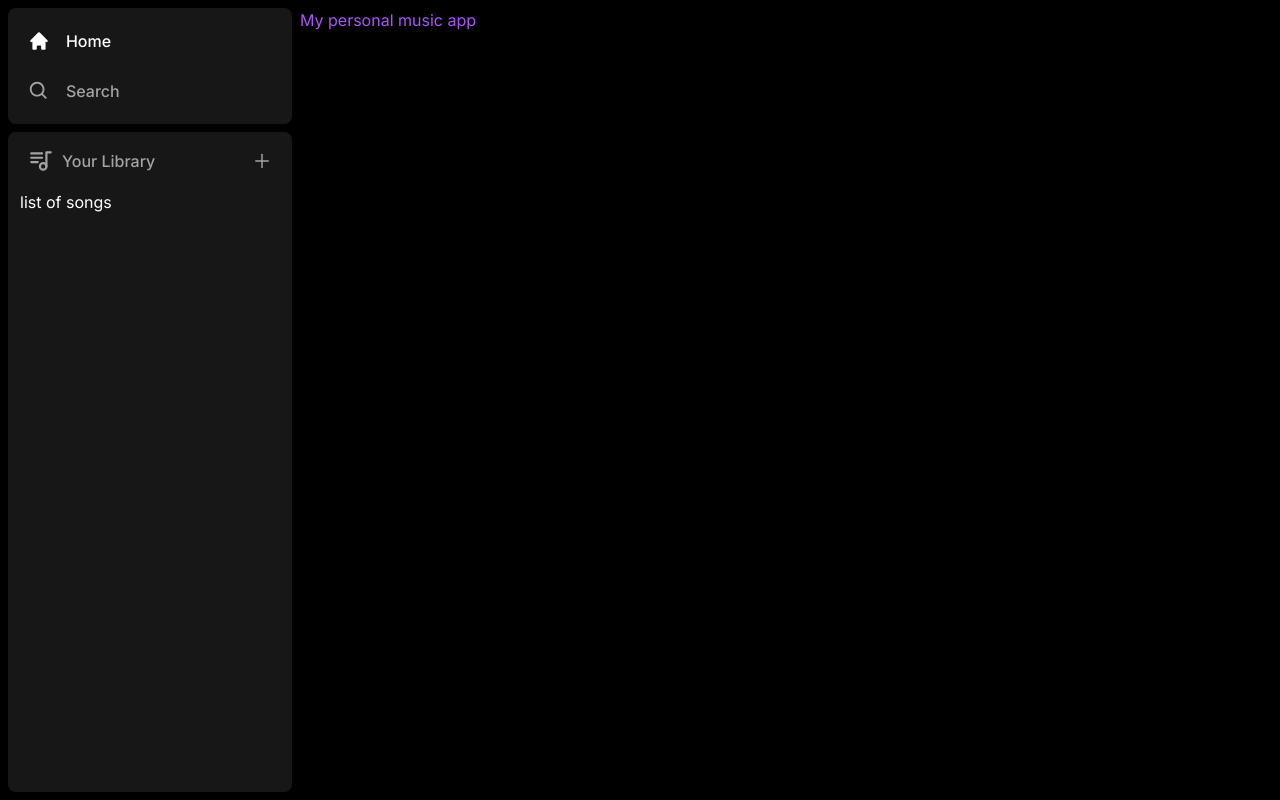
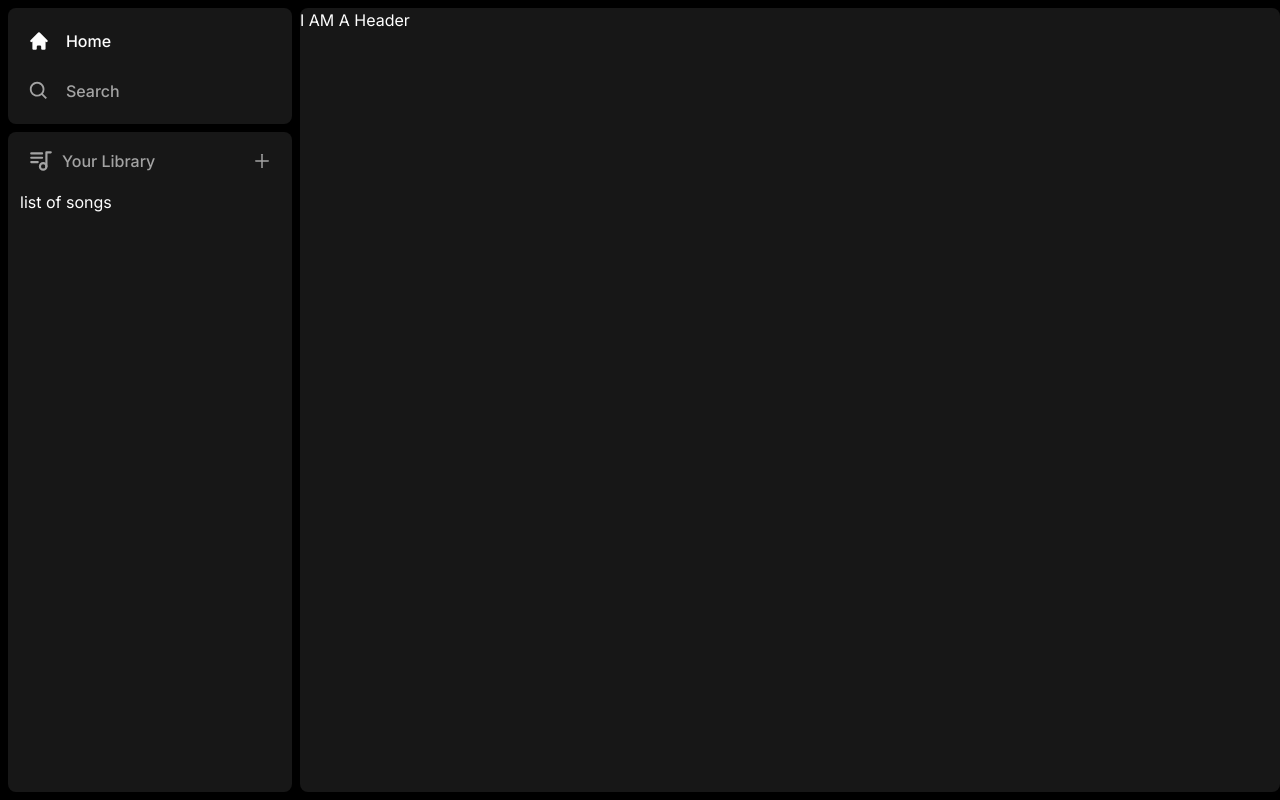
Before and after one commit to katleschris/music-app, a Next.js app: page / in a window 1280 px wide. Built offline with nearby package versions, Linux system fonts and the light colour scheme.

Commit message:
Created Header Component

```diff
--- a/app/(site)/page.tsx
+++ b/app/(site)/page.tsx
@@ -1,6 +1,14 @@
-
+import Header from '../../components/Header'
 export default function Home() {
   return (
-    <div className='text-purple-500'>My personal music app</div>
+    <div className='
+      bg-neutral-900
+      rounded-lg
+      h-full
+      w-full
+      overflow-hidden
+      overflow-y-auto
+    '>
+    <Header>My personal music app</Header></div>
   )
 }
--- /dev/null
+++ b/components/Header.tsx
@@ -0,0 +1,14 @@
+interface HeaderProps {
+    children: React.ReactNode;
+    className?: string;
+}
+
+const Header: React.FC<HeaderProps> = ({
+    children,
+    className,
+}) => {
+    return (
+        <div>I AM A Header</div>
+    )
+}
+export default Header
```
